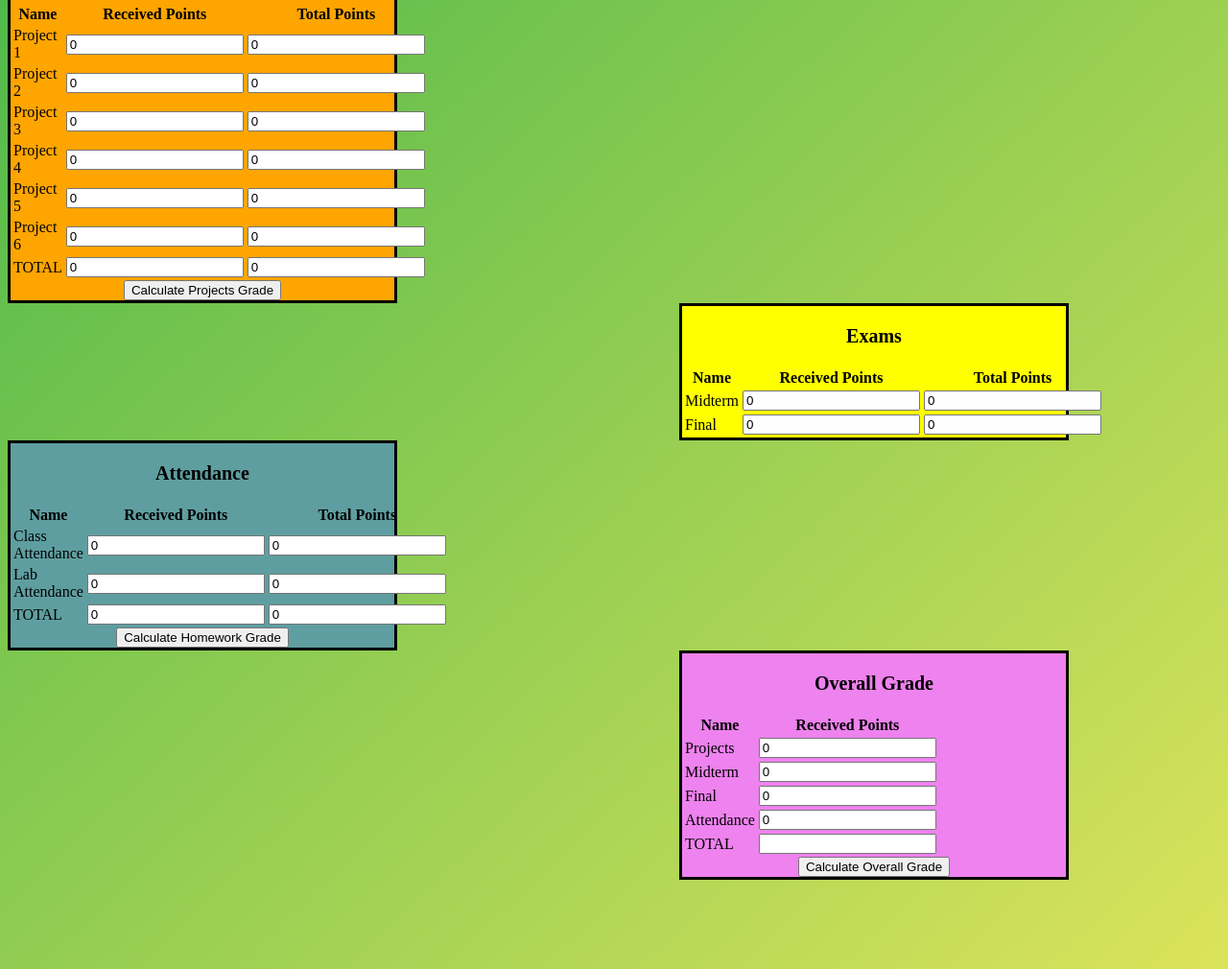
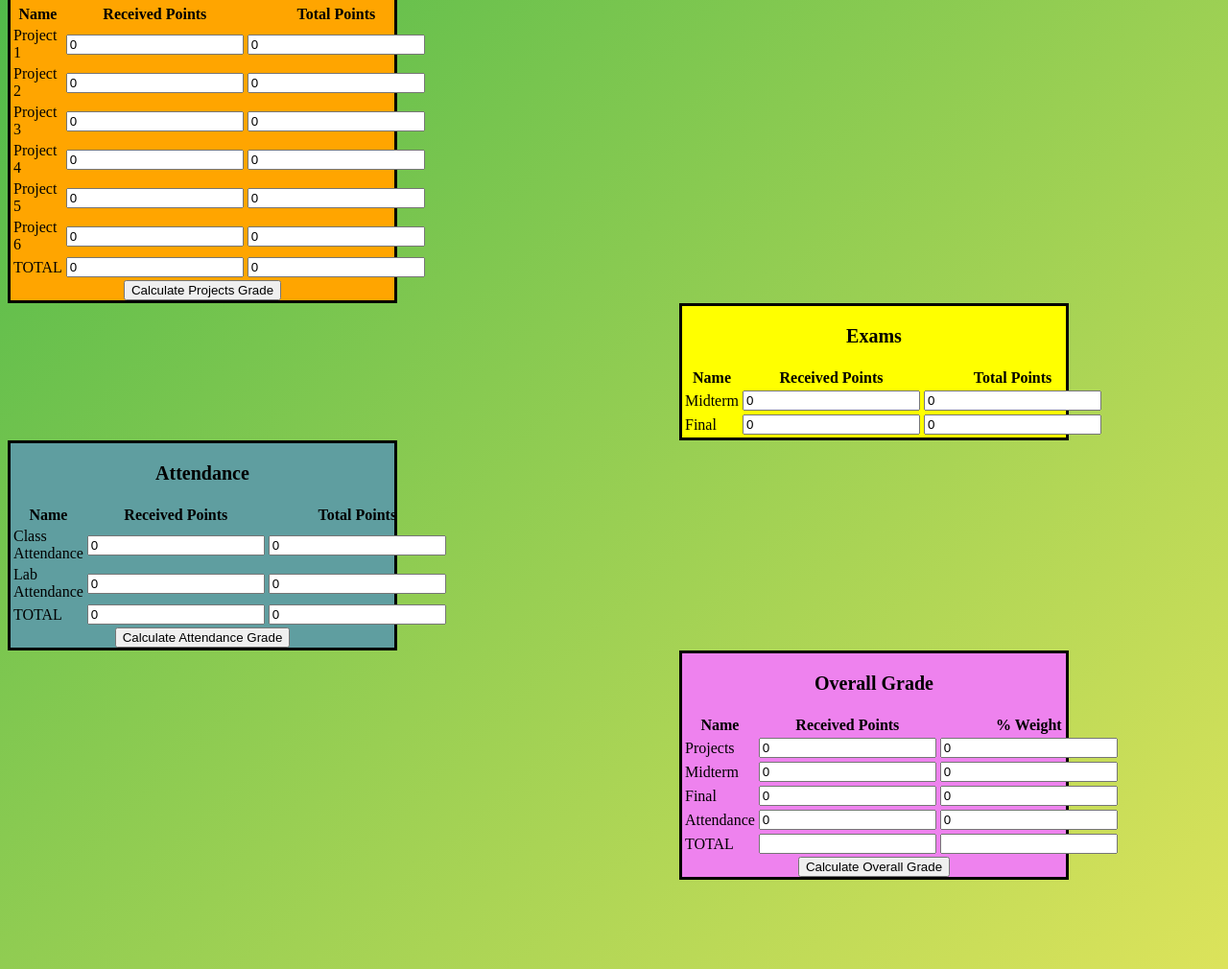
Before and after one commit to SHathi28/gradeTracker, a plain HTML site: page main.html in a window 1280 px wide. Shown: the part 190-1200 px from the top of the page at 96% size. Drawn offline with Linux system fonts and the light colour scheme.

Commit message:
Updated Overall Section to Include Weightage

```diff
--- a/main.html
+++ b/main.html
@@ -159,7 +159,7 @@
 					<td> <input type="number" readonly id="attTotal" value="0"> </td>
 				</tr>
 			</table>
-			<button type="submit" onclick="calcAttendance()">Calculate Homework Grade </button>
+			<button type="submit" onclick="calcAttendance()">Calculate Attendance Grade </button>
 
 		</div>
 
@@ -169,26 +169,32 @@
 				<tr style="font-weight: bold; text-align: center;">
 					<td> Name </td>
 					<td> Received Points</td>
+					<td> % Weight </td>
 				</tr>
 				<tr>
 					<td> Projects </td>
 					<td> <input value="0" type="number" readonly id="projOverall"> </td>
+					<td> <input value="0" type="number" id="projWeight"> </td>
 				</tr>
 				<tr>
 					<td> Midterm </td>
 					<td> <input value="0" type="number" readonly id="midOverall"> </td>
+					<td> <input value="0" type="number" id="midWeight"> </td>
 				</tr>
 				<tr>
 					<td> Final </td>
 					<td> <input value="0" type="number" readonly id="finOverall"> </td>
+					<td> <input value="0" type="number" id="finWeight"> </td>
 				</tr>
 				<tr>
 					<td> Attendance </td>
 					<td> <input value="0" type="number" readonly id="attOverall"> </td>
+					<td> <input value="0" type="number" id="attWeight"> </td>
 				</tr>
 				<tr>
 					<td> TOTAL </td>
 					<td> <input readonly id="overallTotal"> </td>
+					<td> <input readonly id="overallWeight"> </td>
 				</tr>
 			</table>
 			<button type="submit" onclick="calcOverall()"> Calculate Overall Grade </button>
```
